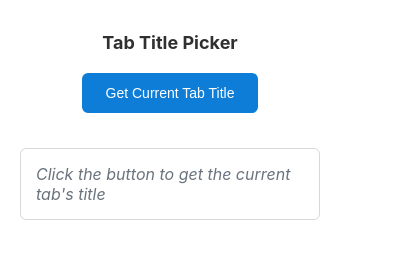
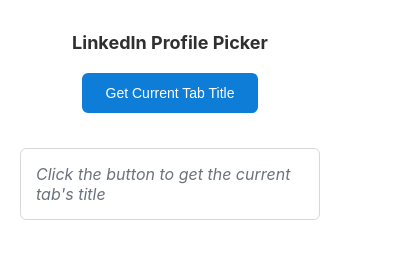
Before and after one commit to Dibyajyotid/popup_extension_assignment, a browser extension: page popup.html in a window 400 px wide. Drawn offline with Linux system fonts and the light colour scheme.

Commit message:
first-branch commit

```diff
--- a/popup.html
+++ b/popup.html
@@ -72,7 +72,7 @@
 </head>
 <body>
   <div class="container">
-    <h1>Tab Title Picker</h1>
+    <h1>LinkedIn Profile Picker</h1>
     <button id="getTitleBtn">Get Current Tab Title</button>
     <div class="title-display">
       <div id="titleText" class="placeholder">Click the button to get the current tab's title</div>
```
